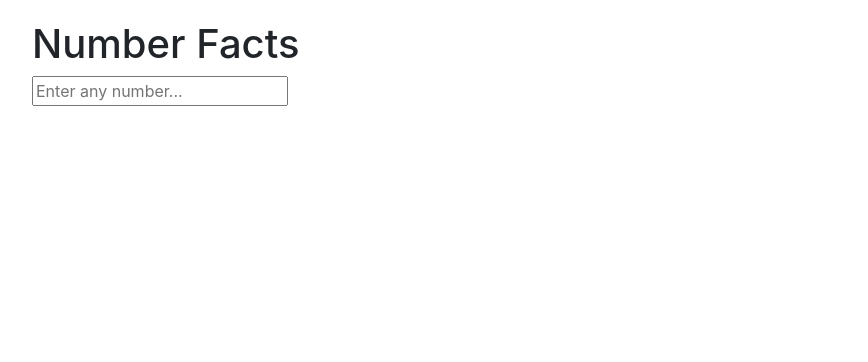
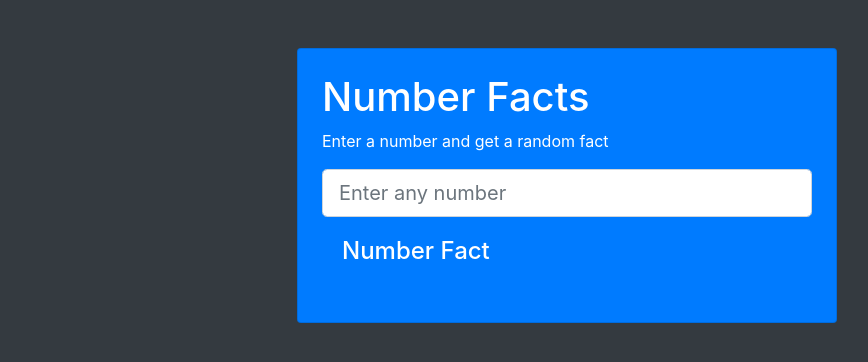
Before and after one commit to Keerthi-Mani/Number-Facts, a plain HTML site: page index.html in a window 1280 px wide. Shown: the whole page, without its empty margins (73-941 px from the left). Drawn offline with nearby package versions, Linux system fonts and the light colour scheme.

Commit message:
card is displayed

```diff
--- a/index.html
+++ b/index.html
@@ -15,11 +15,25 @@
     <link rel="stylesheet" type="text/css" href="assets/css/style.css" />
     <title>Number Facts</title>
   </head>
-  <body>
+  <body class="bg-dark">
     <div class="container">
-      <div class="card-body">
-        <h1>Number Facts</h1>
-        <input type="number" placeholder="Enter any number..." />
+      <div class="row">
+        <div class="col-md-6 mx-auto">
+          <div class="card bg-primary text-white mt-5 p-4">
+            <h1>Number Facts</h1>
+            <p>Enter a number and get a random fact</p>
+            <input
+              type="number"
+              class="form-control form-control-lg"
+              id="numberInput"
+              placeholder="Enter any number"
+            />
+            <div class="card-body" id="fact">
+              <h4 class="card-title">Number Fact</h4>
+              <p id="factText" class="card-text"></p>
+            </div>
+          </div>
+        </div>
       </div>
     </div>
     <!-- Link to JS -->
```
